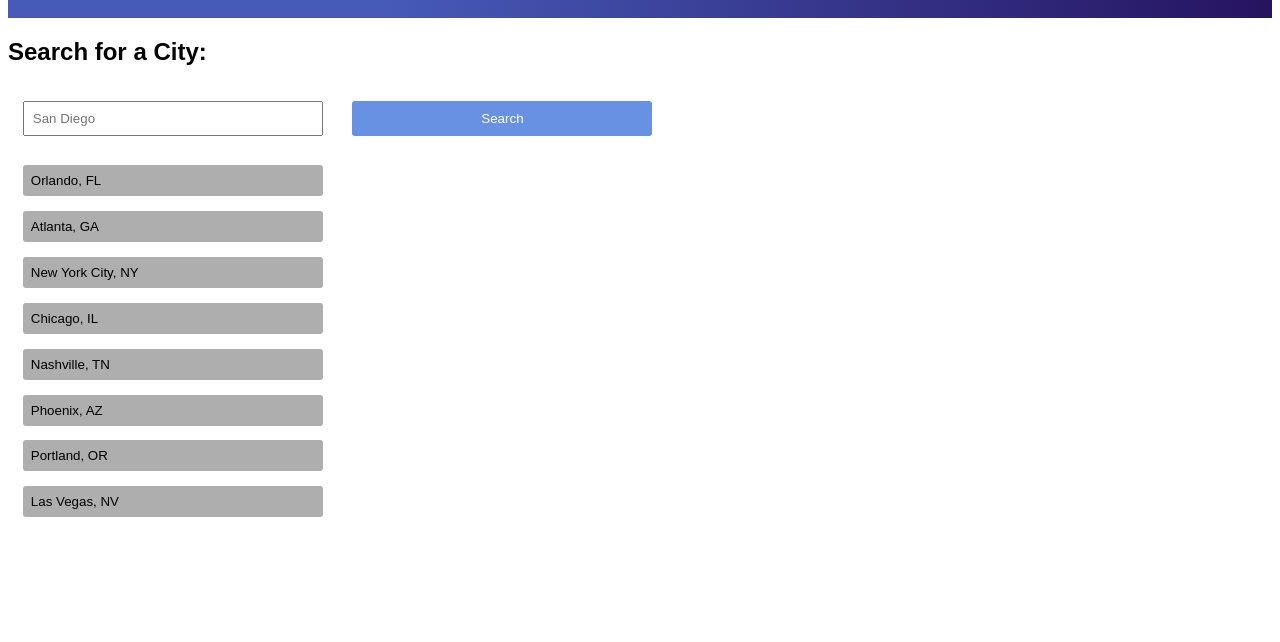
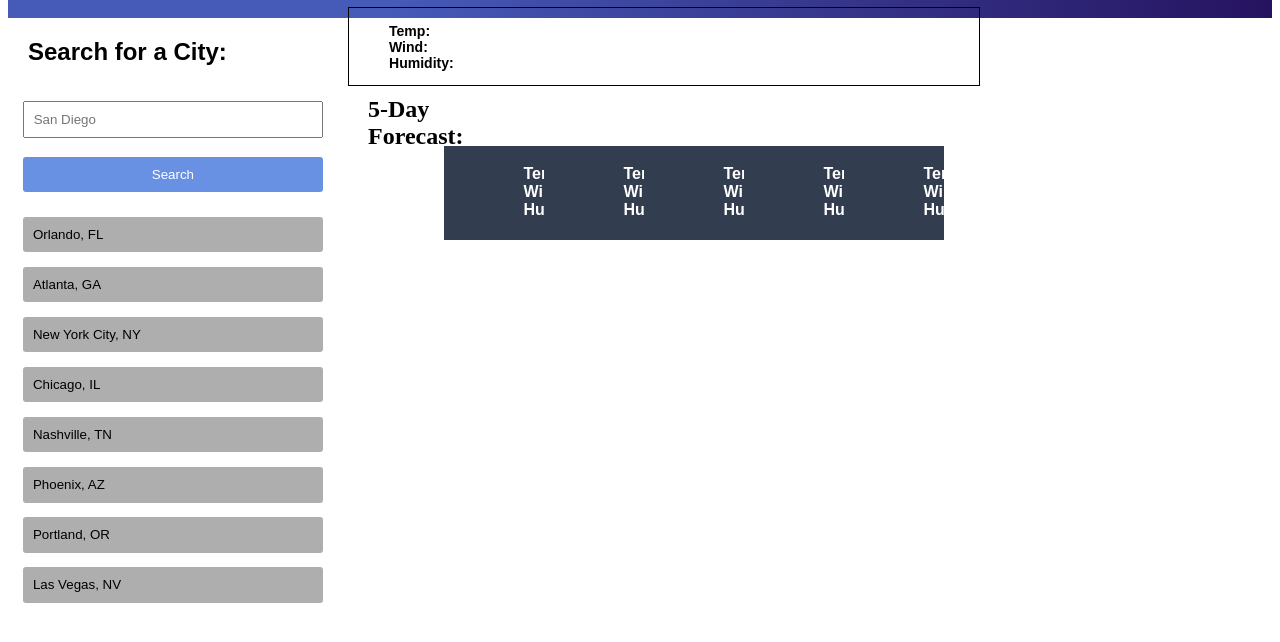
Before and after one commit to CoolJH2K/epic-weather-app, a plain HTML site: page index.html in a window 1280 px wide. Shown: the part 70-712 px from the top of the page. Drawn offline with nearby package versions, Linux system fonts and the light colour scheme; no server answers.

Commit message:
Added HTML and CSS code for the 5-Day Forecast.

```diff
--- a/assets/css/style.css
+++ b/assets/css/style.css
@@ -9,7 +9,8 @@ header {
     color: white;
     font-family: sans-serif;
     font-weight: bold;
-    padding: 0.01em;
+    padding: 0.01rem;
+    position: relative;
     text-align: center;
 }
 
@@ -19,14 +20,14 @@ header {
     font-family: sans-serif;
 }
 
-.city-search {
-    display: flex;
-    flex-wrap: wrap;
+h2 {
+    left: 20px;
+    position: relative;
 }
 
 #search-bar {
     margin: 2ch;
-    padding: 1vh;
+    padding: 0.7%;
     width: 300px;
 }
 
@@ -35,8 +36,12 @@ header {
     border: none;
     border-radius: 3px;
     color: white;
+    cursor: pointer;
     margin: 2ch;
-    padding: 1vh;
+    padding: 0.8%;
+    position: relative;
+    right: 334px;
+    top: 55px;
     width: 300px;
 }
 
@@ -45,12 +50,58 @@ header {
     background-color: rgb(174, 174, 174);
     border: none;
     border-radius: 3px;
+    cursor: pointer;
     display: flex;
     flex-direction: row;
     justify-content: space-between;
     margin: 2ch;
-    padding: 1vh;
+    padding: 0.8%;
+    position: relative;
+    top: 50px;
     width: 300px;
 }
 
+/* Stylize the section above the forecast */
+.city-and-date {
+    border: 1px solid black;
+    bottom: 560px;
+    font-family: sans-serif;
+    font-size: 75%;
+    left: 340px;
+    max-width: 50%;
+    position: relative;
+}
+
+section h3 ul {
+    list-style: none;
+}
+
 /* Use flexbox for the 5-day forecast */
+.forecast {
+    bottom: 500px;
+    display: flex;
+    flex-direction: row;
+    justify-content: space-between;
+    left: 340px;
+    margin: 0;
+    padding: 0;
+    position: relative;
+    width: 100px;
+}
+
+.forecast h2 {
+    bottom: 70px;
+    position: relative;
+}
+
+.forecast-card {
+    background-color: rgb(50, 61, 79);
+    color: white;
+    font-family: sans-serif;
+    font-weight: bold;
+    width: 100%;
+}
+
+.forecast-card ul {
+    list-style: none;
+}
--- a/assets/js/script.js
+++ b/assets/js/script.js
@@ -13,6 +13,6 @@ async function fetchKey() {
 
 // Write a funciton that lets the search bar know where a city's coordinates are
 
-// Write a function calling for the location of the cit when the Search button is pressed
+// Write a function calling for the location of the city when the Search button is pressed
 
 // Write a function calling for a specific city
--- a/index.html
+++ b/index.html
@@ -11,11 +11,6 @@
         <header>
             <h1>Weather Dashboard</h1>
         </header>
-        <!-- This will display the current date, temperature, wind speed, and humidity for the user's city -->
-        <main>
-            <!-- This will show the weather for the city the user lives in -->
-            <h2 id="city-and-date"></h2>
-        </main>
         <!-- This will be used for whenever the user wants to check the weather for a specific city -->
         <aside class="search">
             <h2>Search for a City:</h2>
@@ -36,6 +31,72 @@
                 <button class="city-button">Las Vegas, NV</button>
             </div>
         </aside>
+        <!-- This will display the current date, temperature, wind speed, and humidity for the user's city -->
+        <section class="city-and-date">
+            <!-- This will show the weather for the city the user lives in -->
+            <h2></h2>
+            <h3>
+                <ul>
+                    <li>Temp: </li>
+                    <li>Wind: </li>
+                    <li>Humidity: </li>
+                </ul>
+            </h3>
+        </section>
+        <section class="forecast">
+            <h2>5-Day Forecast:</h2>
+            <div class="forecast-card">
+                <figure>
+                    <h3 class="future-date"></h3>
+                    <ul>
+                        <li>Temp: </li>
+                        <li>Wind: </li>
+                        <li>Humidity: </li>
+                    </ul>
+                </figure>
+            </div>
+            <div class="forecast-card">
+                <figure>
+                    <h3 class="future-date"></h3>
+                    <ul>
+                        <li>Temp: </li>
+                        <li>Wind: </li>
+                        <li>Humidity: </li>
+                    </ul>
+                </figure>
+            </div>
+            <div class="forecast-card">
+                <figure>
+                    <h3 class="future-date"></h3>
+                    <ul>
+                        <li>Temp: </li>
+                        <li>Wind: </li>
+                        <li>Humidity: </li>
+                    </ul>
+                </figure>
+            </div>
+            <div class="forecast-card">
+                <figure>
+                    <h3 class="future-date"></h3>
+                    <ul>
+                        <li>Temp: </li>
+                        <li>Wind: </li>
+                        <li>Humidity: </li>
+                    </ul>
+                </figure>
+            </div>
+            <div class="forecast-card">
+                <figure>
+                    <h3 class="future-date"></h3>
+                    <ul>
+                        <li>Temp: </li>
+                        <li>Wind: </li>
+                        <li>Humidity: </li>
+                    </ul>
+                </figure>
+            </div>
+        </section>
+        <script src="https://code.jquery.com/jquery-3.5.1.min.js"></script>
         <script src="./assets/js/script.js"></script>
     </body>
 </html>
```
